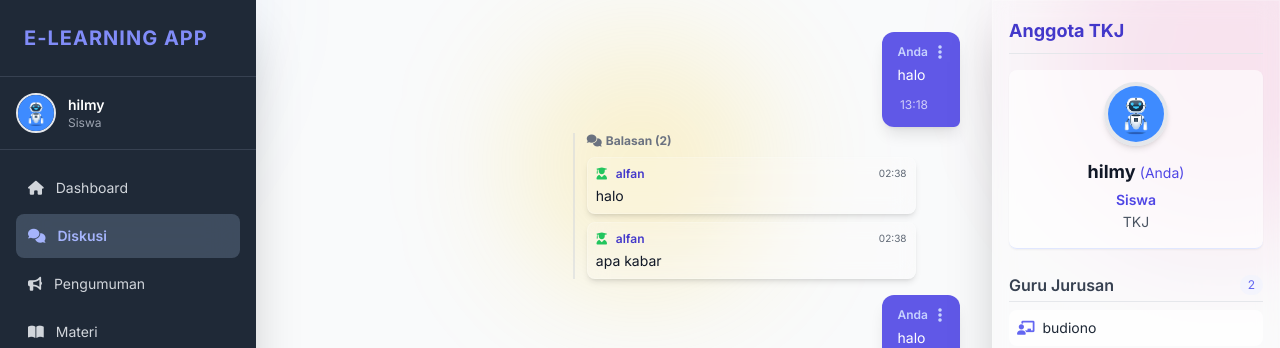
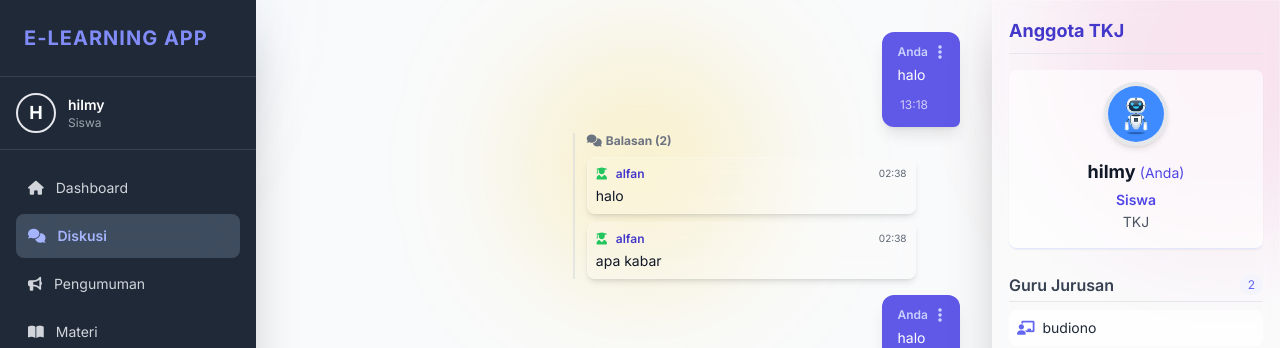
Before and after one commit to hilmy-3218/Traspac_Competition, a PHP site: page /elearning/public/diskusi.php in a window 1280 px wide. Shown: the top 348 px of the page. Run offline with PHP 8.4, Linux system fonts and the light colour scheme; a user stored in the database is signed in; data comes from the database, SQL or seed files in the repository; some libraries are stand-ins or nearby versions.

Commit message:
Update sidebar.php

```diff
--- a/elearning/private/sidebar.php
+++ b/elearning/private/sidebar.php
@@ -63,20 +63,24 @@
 
     <!-- Profil Mini di Sidebar -->
     <div class="p-4 flex items-center border-b border-gray-700">
-        <?php if ($foto): ?>
-            <img src="<?php echo $foto; ?>"
+        <?php if (!empty($foto) && filter_var($foto, FILTER_VALIDATE_URL)): ?>
+            <img src="<?= htmlspecialchars($foto, ENT_QUOTES, 'UTF-8'); ?>"
                 class="w-10 h-10 rounded-full object-cover border-2"
                 alt="Foto Profil">
         <?php else: ?>
             <div class="w-10 h-10 rounded-full flex items-center justify-center
                         text-white text-lg font-bold border-2
-                        <?php echo $bg_random; ?>">
-                <?php echo $initial; ?>
+                        <?= htmlspecialchars($bg_random, ENT_QUOTES, 'UTF-8'); ?>">
+                <?= htmlspecialchars($initial, ENT_QUOTES, 'UTF-8'); ?>
             </div>
         <?php endif; ?>
         <div class="ml-3">
-            <p class="text-sm font-semibold truncate"><?php echo $nama; ?></p>
-            <p class="text-xs text-gray-400 capitalize"><?php echo $role; ?></p>
+            <p class="text-sm font-semibold truncate">
+                <?= htmlspecialchars($nama, ENT_QUOTES, 'UTF-8'); ?>
+            </p>
+            <p class="text-xs text-gray-400 capitalize">
+                <?= htmlspecialchars($role, ENT_QUOTES, 'UTF-8'); ?>
+            </p>
         </div>
     </div>
 
@@ -87,44 +91,44 @@
     ?>
     <nav class="flex-1 p-4 space-y-1 overflow-y-auto overflow-x-hidden nav-scroll-area">
 
-        <a href="dashboard.php" class="sidebar-link flex items-center p-3 rounded-lg text-sm <?php echo ($currentPage === 'dashboard.php') ? $activeClass : $inactiveClass; ?>">
+        <a href="dashboard.php" class="sidebar-link flex items-center p-3 rounded-lg text-sm <?= htmlspecialchars(($currentPage === 'dashboard.php') ? $activeClass : $inactiveClass, ENT_QUOTES, 'UTF-8'); ?>">
             <i class="fas fa-home fa-icon-sm mr-3"></i>
             Dashboard
         </a>
 
-        <a href="diskusi.php" class="sidebar-link flex items-center p-3 rounded-lg text-sm <?php echo ($currentPage === 'diskusi.php') ? $activeClass : $inactiveClass; ?>">
+        <a href="diskusi.php" class="sidebar-link flex items-center p-3 rounded-lg text-sm <?= htmlspecialchars(($currentPage === 'diskusi.php') ? $activeClass : $inactiveClass, ENT_QUOTES, 'UTF-8'); ?>">
             <i class="fas fa-comments fa-icon-sm mr-3"></i>
             Diskusi
         </a>
 
-        <a href="pengumuman.php" class="sidebar-link flex items-center p-3 rounded-lg text-sm <?php echo ($currentPage === 'pengumuman.php') ? $activeClass : $inactiveClass; ?>">
+        <a href="pengumuman.php" class="sidebar-link flex items-center p-3 rounded-lg text-sm <?= htmlspecialchars(($currentPage === 'pengumuman.php') ? $activeClass : $inactiveClass, ENT_QUOTES, 'UTF-8'); ?>">
             <i class="fas fa-bullhorn fa-icon-sm mr-3"></i>
             Pengumuman
         </a>
 
-        <a href="materi.php" class="sidebar-link flex items-center p-3 rounded-lg text-sm <?php echo ($currentPage === 'materi.php') ? $activeClass : $inactiveClass; ?>">
+        <a href="materi.php" class="sidebar-link flex items-center p-3 rounded-lg text-sm <?= htmlspecialchars(($currentPage === 'materi.php') ? $activeClass : $inactiveClass, ENT_QUOTES, 'UTF-8'); ?>">
             <i class="fas fa-book-open fa-icon-sm mr-3"></i>
             Materi
         </a>
 
-        <a href="tugas.php" class="sidebar-link flex items-center p-3 rounded-lg text-sm <?php echo ($currentPage === 'tugas.php') ? $activeClass : $inactiveClass; ?>">
+        <a href="tugas.php" class="sidebar-link flex items-center p-3 rounded-lg text-sm <?= htmlspecialchars(($currentPage === 'tugas.php') ? $activeClass : $inactiveClass, ENT_QUOTES, 'UTF-8'); ?>">
             <i class="fas fa-clipboard-list fa-icon-sm mr-3"></i>
             Tugas
         </a>
 
         <?php if ($role === 'guru'): ?>
-        <a href="manajemen_kelas.php" class="sidebar-link flex items-center p-3 rounded-lg text-sm <?php echo ($currentPage === 'manajemen_kelas.php') ? $activeClass : $inactiveClass; ?>">
+        <a href="manajemen_kelas.php" class="sidebar-link flex items-center p-3 rounded-lg text-sm <?= htmlspecialchars(($currentPage === 'manajemen_kelas.php') ? $activeClass : $inactiveClass, ENT_QUOTES, 'UTF-8'); ?>">
             <i class="fas fa-school fa-icon-sm mr-3"></i>
             Manajemen Kelas
         </a>
         <?php endif; ?>
 
-        <a href="rank.php" class="sidebar-link flex items-center p-3 rounded-lg text-sm <?php echo ($currentPage === 'rank.php') ? $activeClass : $inactiveClass; ?>">
+        <a href="rank.php" class="sidebar-link flex items-center p-3 rounded-lg text-sm <?= htmlspecialchars(($currentPage === 'rank.php') ? $activeClass : $inactiveClass, ENT_QUOTES, 'UTF-8'); ?>">
             <i class="fas fa-trophy fa-icon-sm mr-3"></i>
             Peringkat
         </a>
 
-        <a href="pengaturan.php" class="sidebar-link flex items-center p-3 rounded-lg text-sm <?php echo ($currentPage === 'pengaturan.php') ? $activeClass : $inactiveClass; ?>">
+        <a href="pengaturan.php" class="sidebar-link flex items-center p-3 rounded-lg text-sm <?= htmlspecialchars(($currentPage === 'pengaturan.php') ? $activeClass : $inactiveClass, ENT_QUOTES, 'UTF-8'); ?>">
             <i class="fas fa-user-cog fa-icon-sm mr-3"></i>
             Pengaturan
         </a>
```
